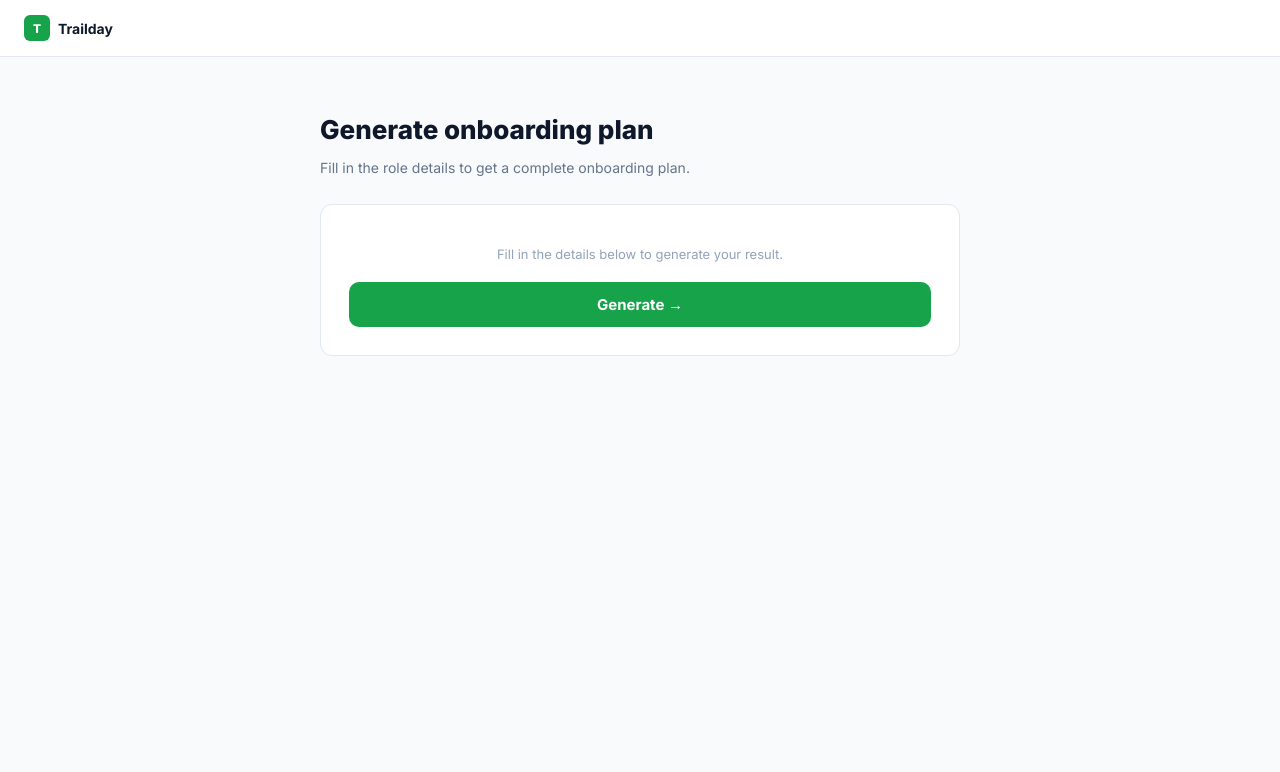
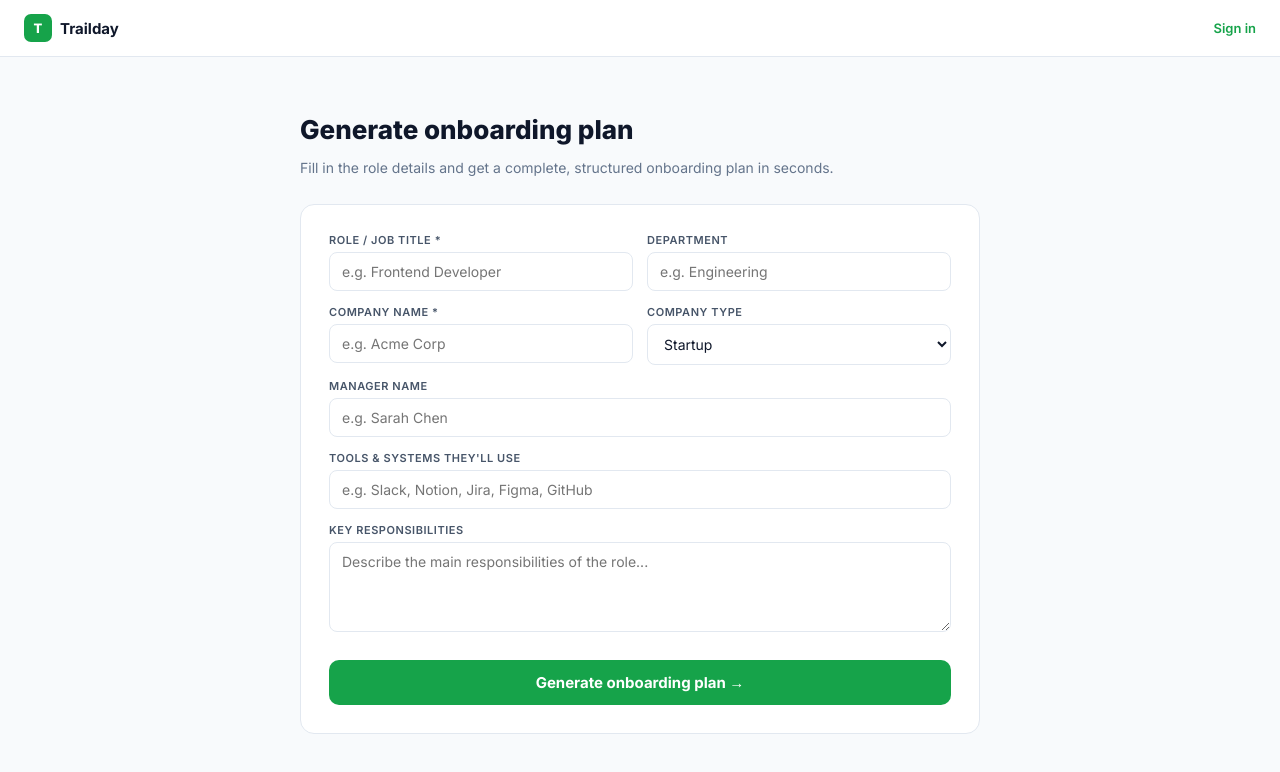
Before and after one commit to apexianlabs/trailday, a Next.js app: page /generate in a window 1280 px wide. Shown: the top 772 px of the page. Built offline with nearby package versions, Linux system fonts and the light colour scheme.

Commit message:
Add Trailday generate page

```diff
--- a/app/api/generate/route.js
+++ b/app/api/generate/route.js
@@ -1,40 +1,29 @@
 import { NextResponse } from 'next/server'
-
-const AI_API_URL = process.env.AI_API_URL
-const AI_API_KEY = process.env.AI_API_KEY
-const DB_API_URL = process.env.DB_API_URL
-const DB_API_KEY = process.env.DB_API_KEY_TRAILDAY
-
 export async function POST(request) {
   try {
     const body = await request.json()
-    const { userId, ...inputs } = body
-
-    // Call AI API
-    const aiRes = await fetch(`${AI_API_URL}/api/process`, {
+    const { role, department, company_name, company_type, tools, responsibilities, manager_name, userId } = body
+    if (!role || !company_name) return NextResponse.json({ error: 'Role and company name are required' }, { status: 400 })
+    const aiRes = await fetch(`${process.env.AI_API_URL}/api/process`, {
       method: 'POST',
-      headers: { 'Content-Type': 'application/json', 'Authorization': `Bearer ${AI_API_KEY}` },
-      body: JSON.stringify({ task: 'generate_onboarding_plan', inputs })
+      headers: { 'Content-Type': 'application/json', 'Authorization': `Bearer ${process.env.AI_API_KEY}` },
+      body: JSON.stringify({ task: 'generate_onboarding_plan', inputs: { role, department: department||'General', company_name, company_type: company_type||'Company', tools: tools||'Standard tools', responsibilities: responsibilities||'To be defined', manager_name: manager_name||'Their manager' } })
     })
     const aiData = await aiRes.json()
-    if (!aiRes.ok) throw new Error(aiData.error || 'AI generation failed')
-
+    if (!aiRes.ok) throw new Error(aiData.error || 'AI failed')
     const result = aiData.data
-
-    // Save to DB
     let itemId = null
-    if (userId && DB_API_URL) {
+    if (userId && process.env.DB_API_URL) {
       try {
-        const dbRes = await fetch(`${DB_API_URL}/db/trailday/trailday_plans`, {
+        const dbRes = await fetch(`${process.env.DB_API_URL}/db/trailday/plans`, {
           method: 'POST',
-          headers: { 'Content-Type': 'application/json', 'Authorization': `Bearer ${DB_API_KEY}` },
-          body: JSON.stringify({ user_id: userId, result_data: result, status: 'draft', ...inputs })
+          headers: { 'Content-Type': 'application/json', 'Authorization': `Bearer ${process.env.DB_API_KEY_TRAILDAY}` },
+          body: JSON.stringify({ user_id: userId, title: `${role} — ${company_name}`, role, company_name, result_data: result, status: 'complete' })
         })
         const dbData = await dbRes.json()
         itemId = dbData.data?.id || null
-      } catch(e) { console.error('DB save failed:', e.message) }
+      } catch(e) {}
     }
-
     return NextResponse.json({ itemId, result })
   } catch(err) {
     return NextResponse.json({ error: err.message }, { status: 500 })
--- a/app/generate/page.js
+++ b/app/generate/page.js
@@ -1,27 +1,26 @@
 'use client'
-import { useState, useEffect, Suspense } from 'react'
-import { useRouter } from 'next/navigation'
+import { useState, useEffect } from 'react'
 import Link from 'next/link'
 
-function GeneratePageInner() {
-  const router = useRouter()
+const COMPANY_TYPES = ['Startup','Scale-up','SME','Enterprise','Agency','Non-profit']
+
+export default function GeneratePage() {
   const [user, setUser]       = useState(null)
   const [loading, setLoading] = useState(false)
   const [error, setError]     = useState('')
   const [result, setResult]   = useState(null)
-  const [form, setForm]       = useState({})
+  const [form, setForm]       = useState({ role:'', department:'', company_name:'', company_type:'Startup', tools:'', responsibilities:'', manager_name:'' })
 
   useEffect(() => {
-    const match = document.cookie.match(/tra_user=([^;]+)/)
-    if (match) {
-      try { setUser(JSON.parse(decodeURIComponent(match[1]))) } catch(e) {}
-    }
+    try {
+      const match = document.cookie.match(/tra_user=([^;]+)/)
+      if (match) setUser(JSON.parse(decodeURIComponent(match[1])))
+    } catch(e) {}
   }, [])
 
   const handleSubmit = async () => {
-    setLoading(true)
-    setError('')
-    setResult(null)
+    if (!form.role || !form.company_name) return setError('Role and company name are required.')
+    setLoading(true); setError(''); setResult(null)
     try {
       const token = document.cookie.match(/tra_token=([^;]+)/)?.[1] || ''
       const res = await fetch('/api/generate', {
@@ -30,63 +29,115 @@ function GeneratePageInner() {
         body: JSON.stringify({ ...form, userId: user?.id })
       })
       const data = await res.json()
-      if (!res.ok) throw new Error(data.error || 'Generation failed')
-      setResult(data)
-    } catch(e) {
-      setError(e.message)
-    } finally {
-      setLoading(false)
-    }
+      if (!res.ok) throw new Error(data.error || 'Failed')
+      setResult(data.result)
+    } catch(e) { setError(e.message) }
+    setLoading(false)
   }
+
+  const inputStyle = { width:'100%', padding:'10px 12px', border:'1px solid #e2e8f0', borderRadius:8, fontSize:14, color:'#0f172a', background:'#fff', outline:'none', fontFamily:'Inter,sans-serif', boxSizing:'border-box' }
+  const labelStyle = { fontSize:11, fontWeight:600, color:'#475569', textTransform:'uppercase', letterSpacing:'0.05em', display:'block', marginBottom:5 }
+
+  if (result) return (
+    <div style={{minHeight:'100vh',background:'#f8fafc',fontFamily:'Inter,sans-serif'}}>
+      <nav style={{background:'#fff',borderBottom:'1px solid #e2e8f0',height:56,display:'flex',alignItems:'center',padding:'0 24px',gap:16}}>
+        <Link href="/" style={{display:'flex',alignItems:'center',gap:8,textDecoration:'none'}}>
+          <div style={{width:28,height:28,borderRadius:7,background:'#16a34a',display:'flex',alignItems:'center',justifyContent:'center',fontSize:13,fontWeight:800,color:'#fff'}}>T</div>
+          <span style={{fontWeight:700,color:'#0f172a',fontSize:15}}>Trailday</span>
+        </Link>
+        <div style={{flex:1}}/>
+      </nav>
+      <div style={{maxWidth:760,margin:'0 auto',padding:'32px 24px',display:'flex',flexDirection:'column',gap:14}}>
+        <div style={{background:'#f0fdf4',border:'1px solid #bbf7d0',borderRadius:12,padding:20}}>
+          <p style={{fontSize:11,fontWeight:700,color:'#15803d',textTransform:'uppercase',marginBottom:4}}>✅ Onboarding Plan Ready</p>
+          <p style={{fontSize:20,fontWeight:800,color:'#0f172a'}}>{form.role} — {form.company_name}</p>
+          {form.manager_name && <p style={{fontSize:13,color:'#64748b'}}>Manager: {form.manager_name}</p>}
+        </div>
+        {(result.overview || result.plan_overview) && <div style={{background:'#fff',border:'1px solid #e2e8f0',borderRadius:12,padding:20}}>
+          <p style={{fontSize:11,fontWeight:700,color:'#475569',textTransform:'uppercase',marginBottom:8}}>📋 Overview</p>
+          <p style={{fontSize:14,color:'#374151',lineHeight:1.7}}>{result.overview || result.plan_overview}</p>
+        </div>}
+        {(result.week_1 || result.first_week || result.weeks) && <div style={{background:'#fff',border:'1px solid #e2e8f0',borderRadius:12,padding:20}}>
+          <p style={{fontSize:11,fontWeight:700,color:'#475569',textTransform:'uppercase',marginBottom:12}}>📅 Onboarding Schedule</p>
+          {result.weeks ? Object.entries(result.weeks).map(([week, tasks]) => (
+            <div key={week} style={{marginBottom:14,paddingBottom:14,borderBottom:'1px solid #f1f5f9'}}>
+              <p style={{fontSize:13,fontWeight:700,color:'#16a34a',marginBottom:6}}>{week}</p>
+              {Array.isArray(tasks) ? tasks.map((t,i) => (
+                <div key={i} style={{display:'flex',gap:8,marginBottom:4}}>
+                  <span style={{color:'#16a34a',fontSize:11,marginTop:2}}>✓</span>
+                  <p style={{fontSize:12,color:'#374151'}}>{typeof t === 'string' ? t : t.task || JSON.stringify(t)}</p>
+                </div>
+              )) : <p style={{fontSize:12,color:'#374151'}}>{tasks}</p>}
+            </div>
+          )) : null}
+        </div>}
+        {result.milestones && <div style={{background:'#fff',border:'1px solid #e2e8f0',borderRadius:12,padding:20}}>
+          <p style={{fontSize:11,fontWeight:700,color:'#475569',textTransform:'uppercase',marginBottom:10}}>🎯 Key Milestones</p>
+          {Array.isArray(result.milestones) ? result.milestones.map((m,i) => (
+            <div key={i} style={{display:'flex',gap:8,marginBottom:8}}>
+              <span style={{color:'#16a34a',fontSize:12,marginTop:2,fontWeight:700}}>{i+1}.</span>
+              <p style={{fontSize:13,color:'#374151',lineHeight:1.6}}>{typeof m === 'string' ? m : m.milestone || JSON.stringify(m)}</p>
+            </div>
+          )) : <p style={{fontSize:13,color:'#374151'}}>{result.milestones}</p>}
+        </div>}
+        <div style={{display:'flex',gap:10,flexWrap:'wrap'}}>
+          <button onClick={() => window.print()} style={{flex:1,padding:'10px',borderRadius:8,border:'1px solid #bbf7d0',background:'#f0fdf4',fontSize:13,fontWeight:600,color:'#15803d',cursor:'pointer',fontFamily:'Inter,sans-serif'}}>📕 Print / PDF</button>
+          <button onClick={() => { setResult(null); setForm({role:'',department:'',company_name:'',company_type:'Startup',tools:'',responsibilities:'',manager_name:''}) }} style={{flex:1,padding:'10px',borderRadius:8,border:'1px solid #e2e8f0',background:'#fff',fontSize:13,fontWeight:600,color:'#475569',cursor:'pointer',fontFamily:'Inter,sans-serif'}}>New plan</button>
+          {user ? <Link href="/dashboard" style={{flex:1,padding:'10px',borderRadius:8,border:'none',background:'#16a34a',color:'#fff',fontSize:13,fontWeight:700,textDecoration:'none',textAlign:'center',display:'flex',alignItems:'center',justifyContent:'center'}}>Dashboard →</Link>
+                : <Link href="/login" style={{flex:1,padding:'10px',borderRadius:8,border:'none',background:'#16a34a',color:'#fff',fontSize:13,fontWeight:700,textDecoration:'none',textAlign:'center',display:'flex',alignItems:'center',justifyContent:'center'}}>Save plans →</Link>}
+        </div>
+      </div>
+    </div>
+  )
 
   return (
     <div style={{minHeight:'100vh',background:'#f8fafc',fontFamily:'Inter,sans-serif'}}>
       <nav style={{background:'#fff',borderBottom:'1px solid #e2e8f0',height:56,display:'flex',alignItems:'center',padding:'0 24px',gap:16}}>
-        <Link href="/dashboard" style={{display:'flex',alignItems:'center',gap:8,textDecoration:'none'}}>
-          <div style={{width:26,height:26,borderRadius:6,background:'#16a34a',display:'flex',alignItems:'center',justifyContent:'center',fontSize:12,fontWeight:800,color:'#fff'}}>T</div>
-          <span style={{fontWeight:700,color:'#0f172a',fontSize:14}}>Trailday</span>
+        <Link href="/" style={{display:'flex',alignItems:'center',gap:8,textDecoration:'none'}}>
+          <div style={{width:28,height:28,borderRadius:7,background:'#16a34a',display:'flex',alignItems:'center',justifyContent:'center',fontSize:13,fontWeight:800,color:'#fff'}}>T</div>
+          <span style={{fontWeight:700,color:'#0f172a',fontSize:15}}>Trailday</span>
         </Link>
         <div style={{flex:1}}/>
-        {user && <Link href="/dashboard" style={{fontSize:13,color:'#64748b',textDecoration:'none'}}>Dashboard</Link>}
+        {user ? <Link href="/dashboard" style={{fontSize:13,color:'#64748b',textDecoration:'none'}}>Dashboard</Link>
+               : <Link href="/login" style={{fontSize:13,color:'#16a34a',fontWeight:600,textDecoration:'none'}}>Sign in</Link>}
       </nav>
-      <div style={{maxWidth:640,margin:'0 auto',padding:'40px 24px'}}>
+      <div style={{maxWidth:680,margin:'0 auto',padding:'40px 24px'}}>
         <h1 style={{fontSize:26,fontWeight:800,color:'#0f172a',marginBottom:6}}>Generate onboarding plan</h1>
-        <p style={{fontSize:14,color:'#64748b',marginBottom:28}}>Fill in the role details to get a complete onboarding plan.</p>
-
+        <p style={{fontSize:14,color:'#64748b',marginBottom:28}}>Fill in the role details and get a complete, structured onboarding plan in seconds.</p>
         {error && <div style={{background:'#fef2f2',border:'1px solid #fecaca',borderRadius:10,padding:'12px 16px',fontSize:13,color:'#dc2626',marginBottom:20}}>{error}</div>}
-
-        {result ? (
-          <div style={{background:'#f0fdf4',border:'1px solid #bbf7d0',borderRadius:12,padding:24}}>
-            <h2 style={{fontSize:18,fontWeight:700,color:'#15803d',marginBottom:8}}>✅ Done!</h2>
-            <p style={{fontSize:13,color:'#166534',marginBottom:16}}>Your result has been generated.</p>
-            <pre style={{background:'#fff',borderRadius:8,padding:16,fontSize:12,color:'#374151',overflow:'auto',maxHeight:300,border:'1px solid #e2e8f0'}}>
-              {JSON.stringify(result.result, null, 2)}
-            </pre>
-            <button onClick={() => { setResult(null); setForm({}) }}
-              style={{marginTop:12,width:'100%',background:'transparent',border:'1px solid #e2e8f0',color:'#64748b',padding:'8px',borderRadius:8,fontSize:13,cursor:'pointer'}}>
-              Generate another
-            </button>
+        <div style={{background:'#fff',border:'1px solid #e2e8f0',borderRadius:14,padding:28}}>
+          <div style={{display:'grid',gridTemplateColumns:'1fr 1fr',gap:14,marginBottom:14}}>
+            <div><label style={labelStyle}>Role / Job title *</label><input value={form.role} onChange={e => setForm({...form,role:e.target.value})} placeholder="e.g. Frontend Developer" style={inputStyle}/></div>
+            <div><label style={labelStyle}>Department</label><input value={form.department} onChange={e => setForm({...form,department:e.target.value})} placeholder="e.g. Engineering" style={inputStyle}/></div>
           </div>
-        ) : (
-          <div style={{background:'#fff',border:'1px solid #e2e8f0',borderRadius:12,padding:28}}>
-            <p style={{fontSize:13,color:'#94a3b8',marginBottom:20,textAlign:'center'}}>
-              Fill in the details below to generate your result.
-            </p>
-            <button onClick={handleSubmit} disabled={loading}
-              style={{width:'100%',background:loading?'#94a3b8':'#16a34a',color:'#fff',padding:'13px',borderRadius:10,border:'none',fontSize:15,fontWeight:700,cursor:loading?'not-allowed':'pointer',fontFamily:'Inter,sans-serif'}}>
-              {loading ? 'Generating...' : 'Generate →'}
-            </button>
+          <div style={{display:'grid',gridTemplateColumns:'1fr 1fr',gap:14,marginBottom:14}}>
+            <div><label style={labelStyle}>Company name *</label><input value={form.company_name} onChange={e => setForm({...form,company_name:e.target.value})} placeholder="e.g. Acme Corp" style={inputStyle}/></div>
+            <div><label style={labelStyle}>Company type</label>
+              <select value={form.company_type} onChange={e => setForm({...form,company_type:e.target.value})} style={{...inputStyle,background:'#fff'}}>
+                {COMPANY_TYPES.map(t => <option key={t} value={t}>{t}</option>)}
+              </select>
+            </div>
           </div>
-        )}
+          <div style={{marginBottom:14}}>
+            <label style={labelStyle}>Manager name</label>
+            <input value={form.manager_name} onChange={e => setForm({...form,manager_name:e.target.value})} placeholder="e.g. Sarah Chen" style={inputStyle}/>
+          </div>
+          <div style={{marginBottom:14}}>
+            <label style={labelStyle}>Tools & systems they'll use</label>
+            <input value={form.tools} onChange={e => setForm({...form,tools:e.target.value})} placeholder="e.g. Slack, Notion, Jira, Figma, GitHub" style={inputStyle}/>
+          </div>
+          <div style={{marginBottom:24}}>
+            <label style={labelStyle}>Key responsibilities</label>
+            <textarea value={form.responsibilities} onChange={e => setForm({...form,responsibilities:e.target.value})}
+              placeholder="Describe the main responsibilities of the role..."
+              rows={4} style={{...inputStyle,resize:'vertical'}}/>
+          </div>
+          <button onClick={handleSubmit} disabled={loading}
+            style={{width:'100%',padding:'13px',borderRadius:10,border:'none',background:loading?'#86efac':'#16a34a',color:'#fff',fontSize:15,fontWeight:700,cursor:loading?'not-allowed':'pointer',fontFamily:'Inter,sans-serif'}}>
+            {loading ? '⚙️ Generating plan...' : 'Generate onboarding plan →'}
+          </button>
+        </div>
       </div>
     </div>
   )
 }
-
-export default function GeneratePage() {
-  return (
-    <Suspense fallback={<div style={{minHeight:'100vh',display:'flex',alignItems:'center',justifyContent:'center',fontFamily:'Inter,sans-serif',color:'#94a3b8'}}>Loading...</div>}>
-      <GeneratePageInner />
-    </Suspense>
-  )
-}
```
